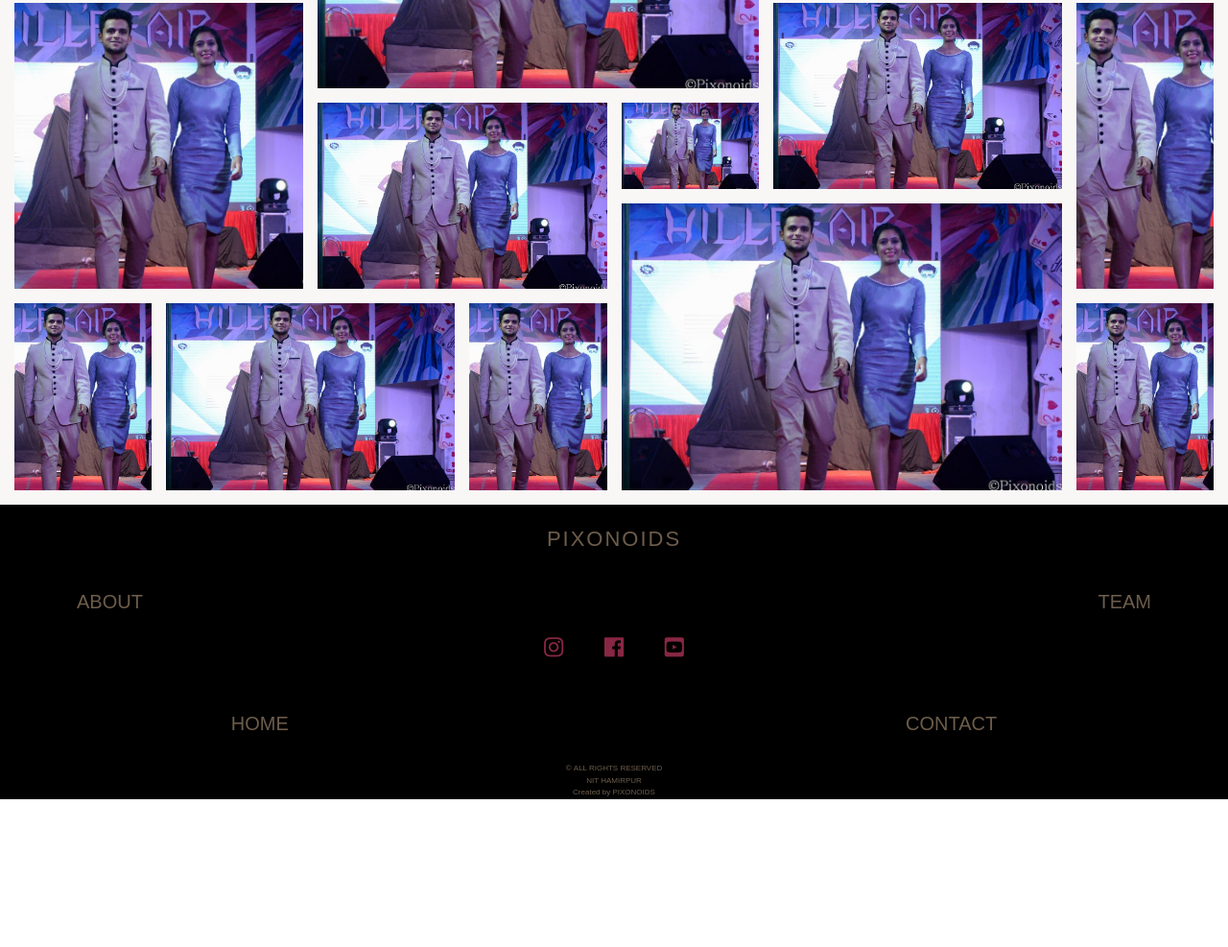
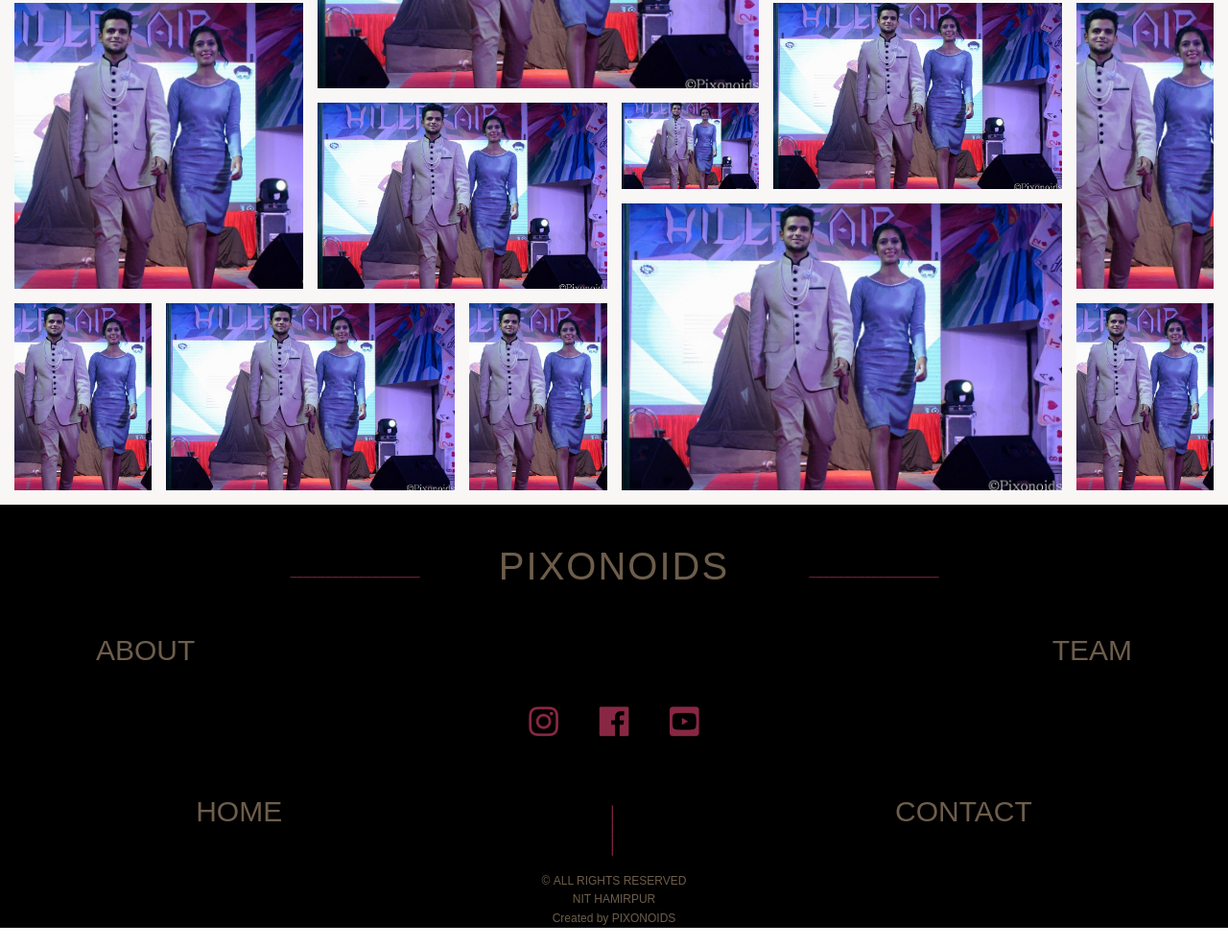
Before and after one commit to kshitijk83/PIXONOIDS, a website: page index.html in a window 1280 px wide. Shown: the part 4223-5210 px from the top of the page at 96% size. Before the commit the page ends 5056 px from the top, so only its background shows below. Drawn offline with nearby package versions, Linux system fonts and the light colour scheme; a script that the page names is missing.

Commit message:
Changes to footer

```diff
--- a/index.html
+++ b/index.html
@@ -150,9 +150,9 @@
 
         <footer>
             <div class="heading" align="center">
-
-                     <p class="center_logo">PIXONOIDS</p>
-
+            	<p class="head line1">----------------------------------------------------------</p>
+				<p class="head center_logo">PIXONOIDS</p>
+				<p class="head line2">----------------------------------------------------------</p>
 			</div>
 
             <div class="about_team">
@@ -167,12 +167,11 @@
             </div>
 
            	<div class="home_contact">
-                    <div class="item"><p>HOME</p></div>
-                    <div class="item"></div>
+                <div class="item">HOME</div>
+                <div class="item mid_line" id="mid"><p>--------------</p></div>
             	<div class="item">CONTACT</div>
             </div>
 
-                 <div>
             <div class="last_line" align="center">
                 <p>&nbsp;ALL RIGHTS RESERVED</p>
                 <p>NIT HAMIRPUR</p>
@@ -180,48 +179,7 @@
             </div>
         </footer>
 
-        <!-- <footer class="footer" align="center">
-			<div>
-				<p class="line1">--------------------------------------------------------------------</p>
-				<p class="center_logo">PIXONOIDS</p>
-				<p class="line2">--------------------------------------------------------------------</p>
-			</div>
-			<div class="sections">
-				<div class="left">
-					<div class="about_anime">
-						<a><p>ABOUT</p></a>
-						<div class="behind behind1"></div>
-					</div>
-					<div class="about_anime">
-						<a><p class="move1">HOME</p></a>
-						<div class="behind behind2"></div>
-					</div>
-				</div>
-				<div class="links">
-					<a href="https://www.instagram.com/pixonoids/?hl=en" target="_blank"><i class="fab fa-instagram"></i></a>
-					<a href="https://www.facebook.com/search/top/?q=pixonoids&epa=SEARCH_BOX" target="_blank"><i class="fab fa-facebook"></i></a>
-					<a href="https://www.youtube.com/user/pixonoids" target="_blank"><i class="fab fa-youtube-square"></i></a>
-				</div>
-				<div class="right">
-					<div class="about_anime">
-						<a><p>TEAM</p></a>
-						<div class="behind behind3"></div>
-					</div>
-					<div class="about_anime">
-						<a><p class="move2">CONTACT</p></a>
-						<div class="behind behind4"></div>
-					</div>
-				</div>
-			</div>
-			<div class="line">
-				<p>--------------------</p>
-			</div>
-			<div class="last_line">
-				<p>ALL RIGHTS RESERVED</p>
-				<p>NIT HAMIRPUR</p>
-				<p>Created by PIXONOIDS</p>
-            </div>
-        </footer> -->
+
         <script src="./js/particles.js"></script>
         <script
         src="https://code.jquery.com/jquery-3.3.1.min.js"
--- a/sass/_footer.scss
+++ b/sass/_footer.scss
@@ -16,26 +16,25 @@ footer {
 
 .heading {
 	display: block;
+	margin: 2rem 0rem 0rem 0rem;
+}
 
+.heading p {
+	display: inline;
 }
 
 .line1, .line2 {
-	letter-spacing: -0.08em;
-	font-size: 0.8rem;
+	letter-spacing: -0.1em;
+	font-size: 1rem;
+	margin: 0rem 8rem;
+	color: #882743;
 }
 
 .center_logo {
 	font-family: sans-serif;
-	font-size: 2.2rem;
+	font-size: 4rem;
 	letter-spacing: 0.2rem;
 	padding: 0.6rem 0rem 0rem 0rem;
-}
-
-.center_logo::after .center_logo::before {
-	content: '--------';
-	letter-spacing: 0.1rem;
-	display: inline;
-	color: #2c2513;
 }
 
 
@@ -45,36 +44,40 @@ footer {
 }
 
 .about_team {
-	margin: 3.2rem 8rem 0rem;
+	margin: 3.2rem 10rem;
 }
 
 .home_contact {
-	margin: 3.2rem 8rem 0rem;
+	margin: 3.2rem 7rem;
+	padding: 2rem 0rem 0rem 0rem;
 }
 
 .item {
 	display: inline;
-	font-size: 2em;
-
+	font-size: 3em;
 }
 
- .mid_line {
+.item:hover {
+	color: white;
+	cursor: pointer;
+}
+
+.mid_line {
 	font-size: 1.6rem;
 	display: inline-block;
-	letter-spacing: 0.3rem;
+	color: #882743;
 }
-
 
 .mid_line p {
 	letter-spacing: -0.1em;
 	transform: rotate(90deg);
-	margin: 3rem 0rem 0rem 9rem;
+	margin: 3rem 0rem 0rem 5rem;
 }
 
 .fab {
-	font-size: 2.3rem;
+	font-size: 3.5rem;
 	opacity: 1;
-	margin: 2rem 2rem;
+	margin: 0rem 2rem;
 	color: #882743;
 }
 
@@ -83,9 +86,9 @@ footer {
 }
 
 .last_line {
-	font-size: 0.8rem;
+	font-size: 1.2rem;
 	cursor: pointer;
-	margin: 2.5rem 0rem 0rem 0rem;
+	margin: 2rem 0rem 2rem 0rem;
 }
 
 .last_line p:nth-child(1):before {
@@ -107,109 +110,3 @@ footer {
 		margin-bottom:10px;
 	}
 }
-
-/*.footer {
-	margin: 0px;
-	padding: 0px;
-	font-family: sans-serif;
-	box-sizing: border-box;
-	height: 100%;
-	width: 100%;
-	background-color: #000000;
-	padding-top: 1.2rem;
-    font-color: #2c2513;
-
-    .heading {
-        display: block;
-
-     }
-
-     .line1, .line2 {
-        letter-spacing: -0.08em;
-        font-size: 0.8rem;
-    }
-
-     .center_logo {
-        font-family: sans-serif;
-        font-size: 2.2rem;
-        letter-spacing: 0.2rem;
-        padding: 0.6rem 0rem 0rem 0rem;
-    }
-
-     .center_logo::after .center_logo::before {
-        content: '--------';
-        letter-spacing: 0.1rem;
-        display: inline;
-        color: #2c2513;
-    }
-
-
-     .about_team, .home_contact {
-        display: flex;
-        justify-content: space-between;
-    }
-
-     .about_team {
-        margin: 3.2rem 8rem 0rem;
-    }
-
-     .home_contact {
-        margin: 3.2rem 8rem 0rem;
-    }
-
-     .item {
-        display: inline;
-        font-size: 2em;
-
-     }
-
-      .mid_line {
-        font-size: 1.6rem;
-        display: inline-block;
-        letter-spacing: 0.3rem;
-    }
-
-
-     .mid_line p {
-        letter-spacing: -0.1em;
-        transform: rotate(90deg);
-        margin: 3rem 0rem 0rem 9rem;
-    }
-
-     .fab {
-        font-size: 2.3rem;
-        opacity: 1;
-        margin: 2rem 2rem;
-        color: #882743;
-    }
-
-     .fab:hover {
-        color: white;
-    }
-
-     .last_line {
-        font-size: 0.8rem;
-        cursor: pointer;
-        margin: 2.5rem 0rem 0rem 0rem;
-    }
-
-     .last_line p:nth-child(1):before {
-        content: ' \00A9';
-    }
-
-     .home_contact{
-        justify-content: space-around;
-    }
-}
-
-@media(max-width:768px){
-	.about_team, .home_contact{
-		flex-direction: column;
-		justify-content: center;
-		text-align: center;
-		margin:1rem auto 0rem;
-	}
-	.item{
-		margin-bottom:10px;
-	}
-}*/
--- a/sass/_gallery.scss
+++ b/sass/_gallery.scss
@@ -15,6 +15,7 @@
     padding: 1.5rem;
 
     &__item {
+        overflow: hidden;
 
         &--1 {
             grid-row: 1/span 2;
@@ -92,6 +93,11 @@
         height: 100%;
         object-fit: cover;
         display: block;
+        transition: all 2sec ease-in-out;
     }
 
+    &__img:hover {
+    cursor: pointer;
+    transform: scale(1.1);
+    }
 }
```
Also changed, not shown: css/style.css. Lines whose indentation alone changed are shown as unchanged.
